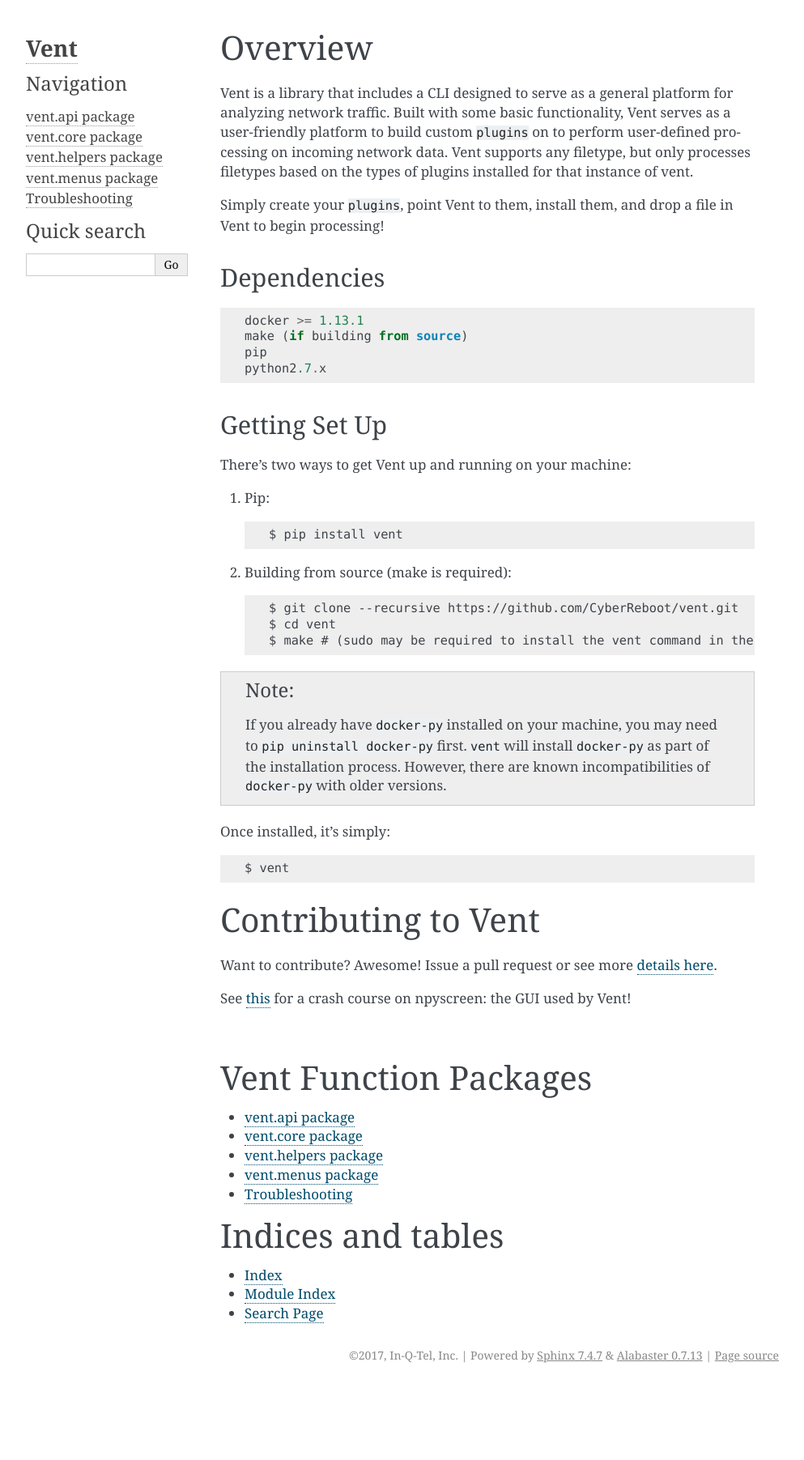
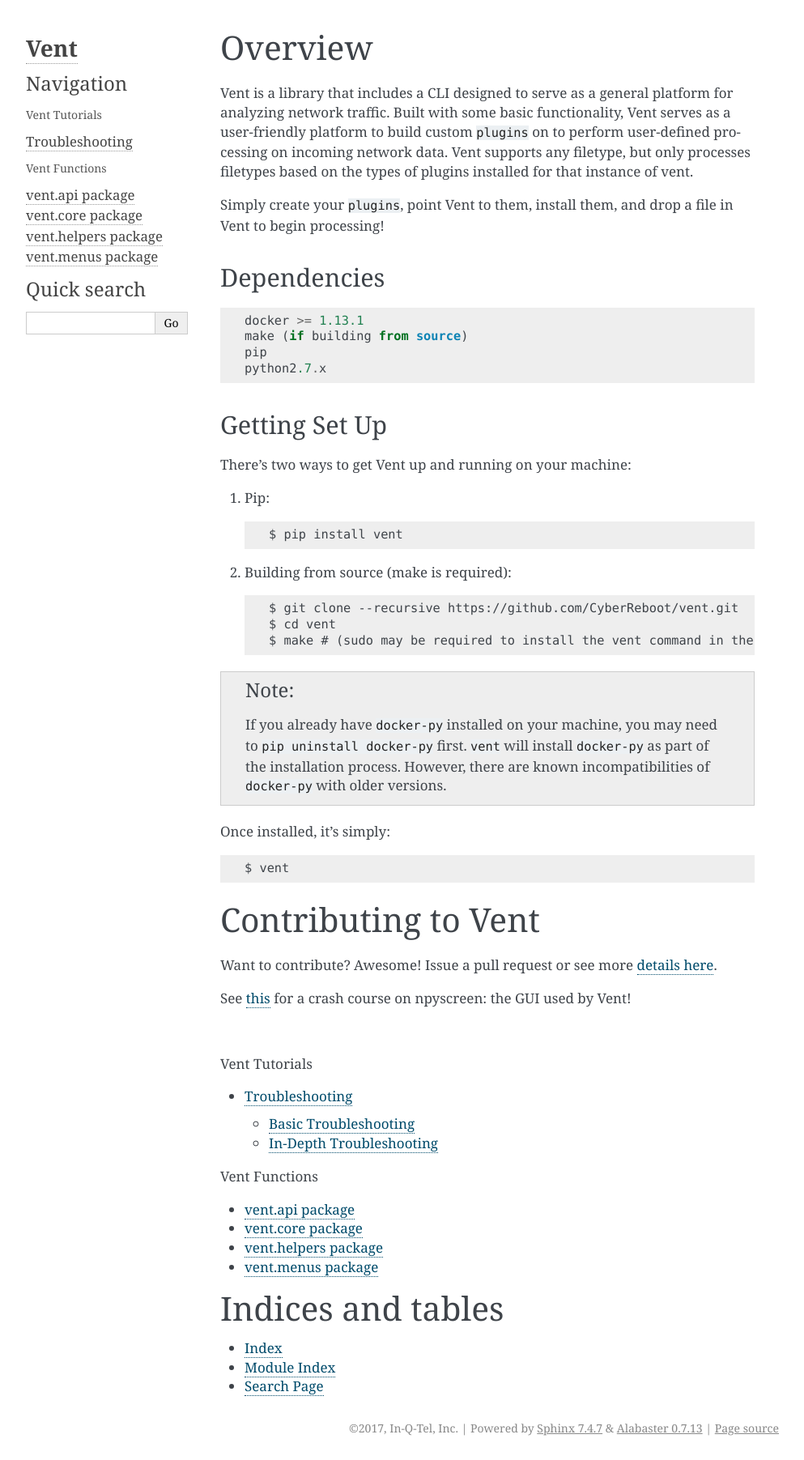
Before and after one commit to CyberReboot/vent, a Sphinx documentation site: the page built from docs/source/index.rst, in a window 1280 px wide. Shown: the whole page at 81% size, without its empty margins (148-1141 px from the left). Built offline with Sphinx 7.4.7, drawn with Linux system fonts in a browser that asks for light colours; pages that are not in the unit, such as notebooks, are missing from menus; before the commit the page ends 1713 px from its top, so only the background shows below that.

Commit message:
changed the order in index.rst

```diff
--- a/docs/source/index.rst
+++ b/docs/source/index.rst
@@ -52,10 +52,15 @@
 
 |
 
-Vent Function Packages
-======================
+.. toctree::
+  :maxdepth: 2
+  :caption: Vent Tutorials
+
+  troubleshoot
+
 .. toctree::
   :maxdepth: 1
+  :caption: Vent Functions
 
   vent.api
 
--- a/docs/source/troubleshoot.rst
+++ b/docs/source/troubleshoot.rst
@@ -43,7 +43,7 @@
 expected. Next to it, there will be an error message explaining what
 went wrong.
 
-If it's something with Vent's implementation, please create an issue here:
+If there's a problem with Vent's implementation, please create an issue here:
 https://github.com/CyberReboot/vent/issues.
 
 
```
Also changed, not shown: other parts of docs/source/index.rst (+0 -1 lines).
